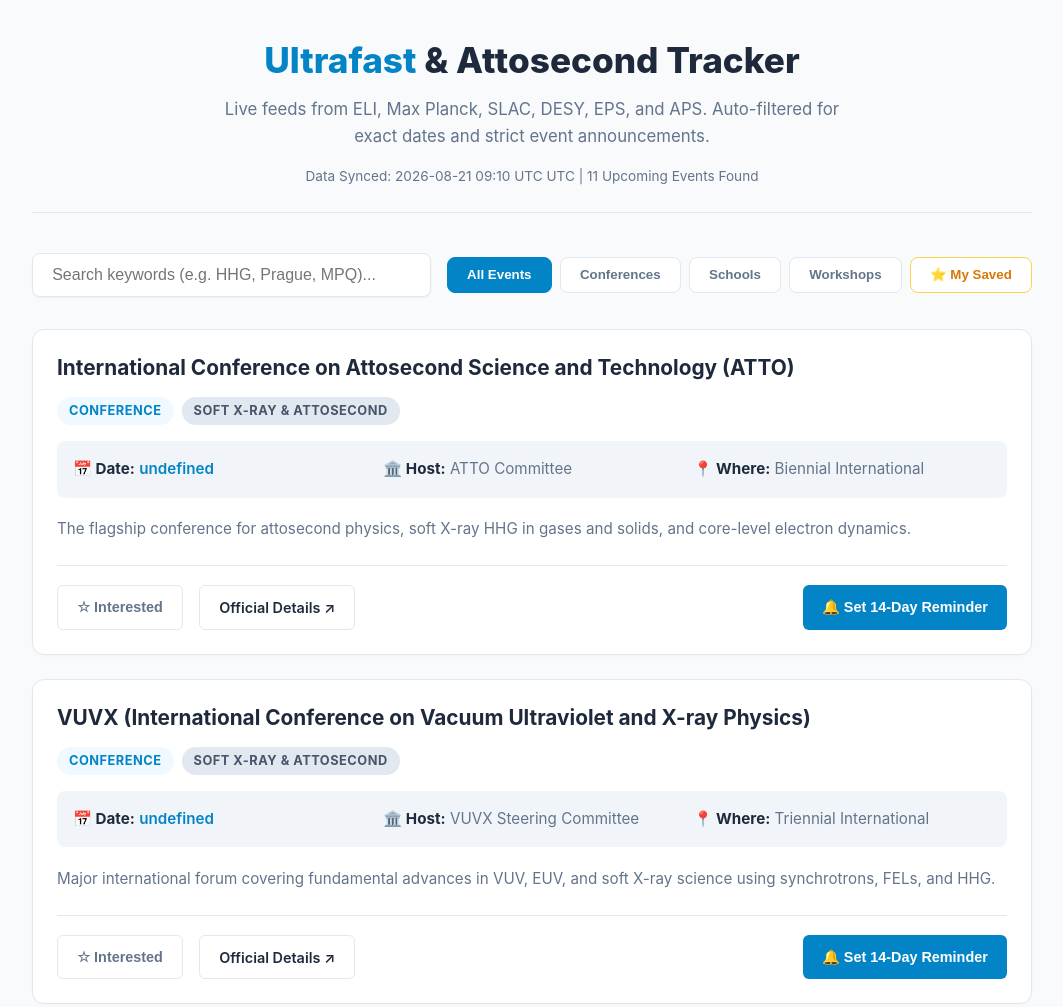
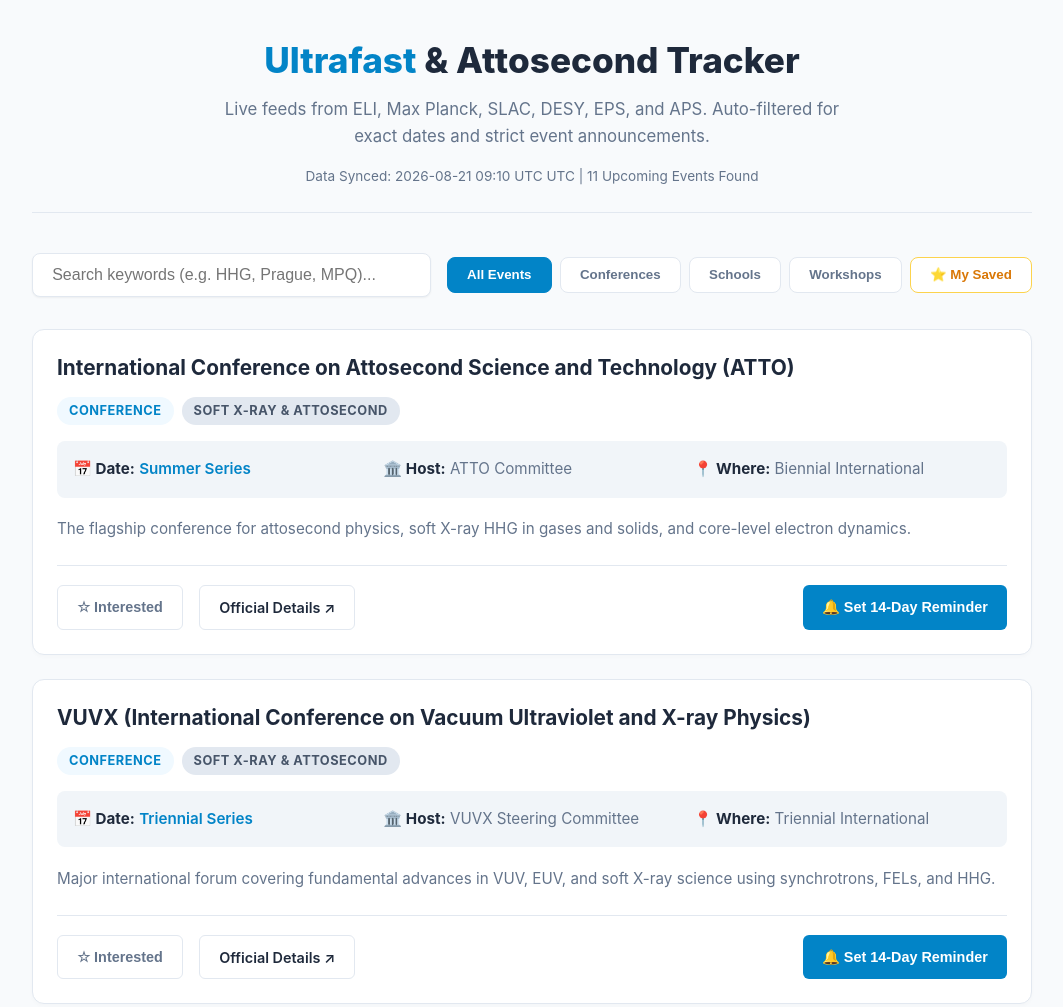
Before and after one commit to AnupamPal1999/Ultrafast-Tracker, a plain HTML site: page index.html in a window 1280 px wide. Shown: the top 1007 px of the page, without its empty margins (108-1171 px from the left). Drawn offline with Linux system fonts and the light colour scheme.

Commit message:
Update index.html

```diff
--- a/index.html
+++ b/index.html
@@ -334,7 +334,7 @@
           </div>
 
           <div class="meta">
-            <div><strong>📅 Date:</strong> <span class="meta-date">${ev.display_date}</span></div>
+            <div><strong>📅 Date:</strong> <span class="meta-date">${ev.display_date || ev.date || 'TBA'}</span></div>
             <div><strong>🏛️ Host:</strong> ${ev.organizer}</div>
             <div><strong>📍 Where:</strong> ${ev.location}</div>
           </div>
```
